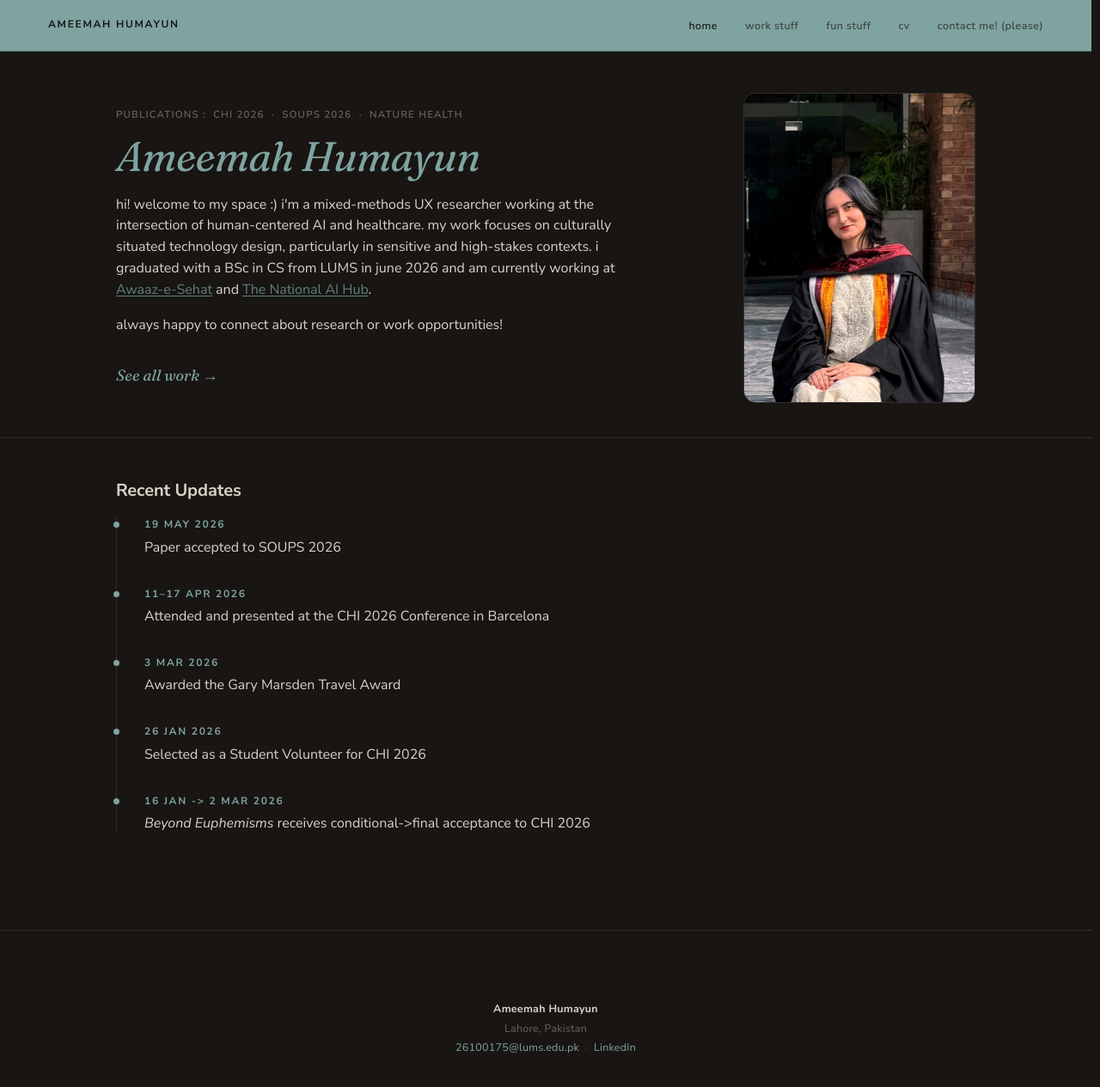
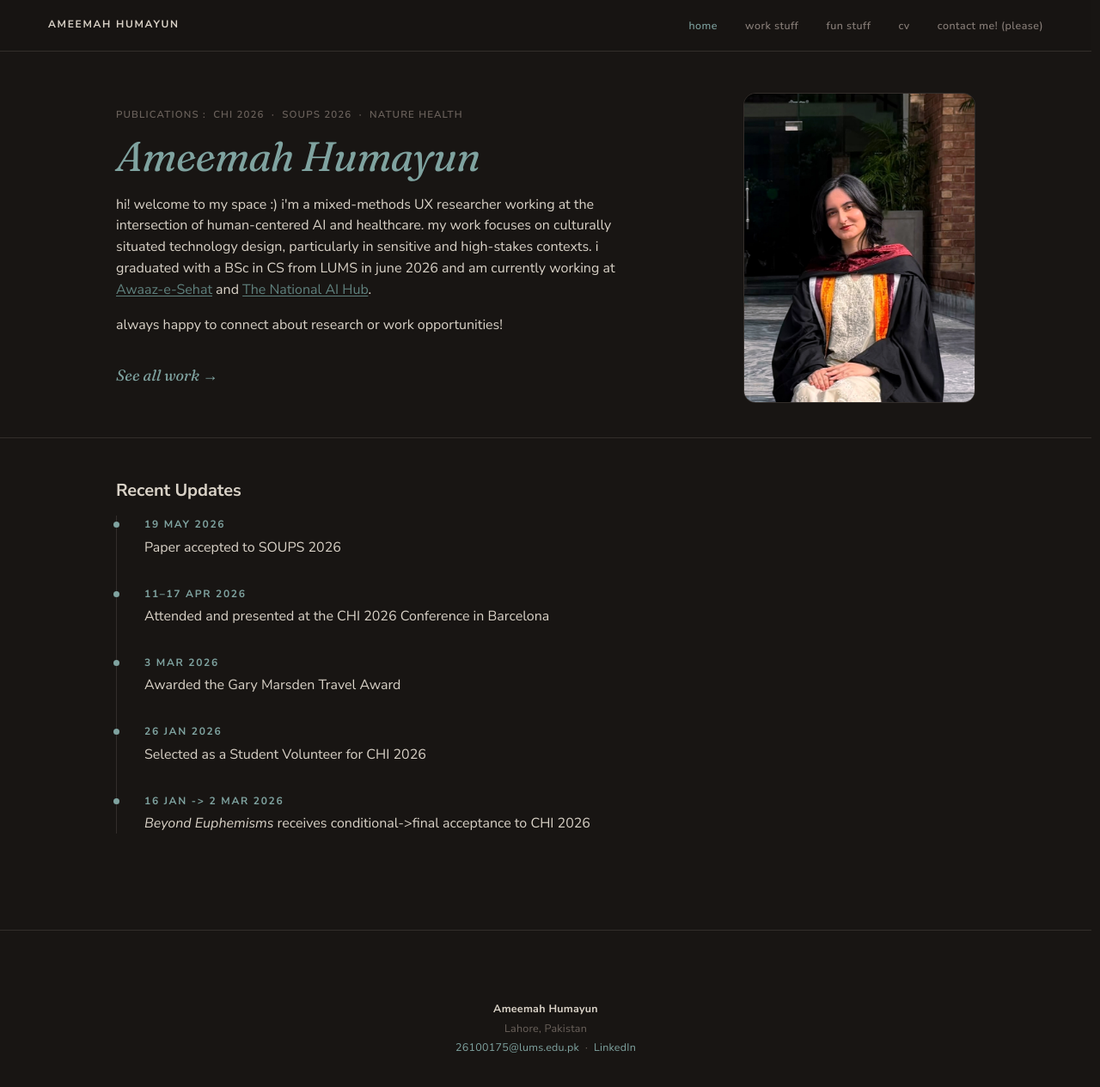
Before and after one commit to ameemahumayun/ameemahumayun.github.io, a Jekyll site: the page built from index.html, in a window 1280 px wide and 1279 px high. Shown: the top 1265 px of the window at 86% size. Built offline with Jekyll 4.4.1, drawn with Linux system fonts in a browser that asks for light colours.

Commit message:
Revert nav bar back to translucent dark glass
Undoes the solid-teal nav background/text changes; back to the
original rgba dark + blur treatment with accent-colored hover states.

Co-Authored-By: Claude Sonnet 5 <noreply@anthropic.com>
Claude-Session: https://claude.ai/code/session_01RCzM7zTsD8mFw1QLJ4sgHP

```diff
--- a/assets/css/layout.css
+++ b/assets/css/layout.css
@@ -22,8 +22,10 @@
   position: sticky;
   top: 0;
   z-index: var(--z-nav);
-  background: var(--color-accent);
-  border-bottom: 1px solid var(--color-accent-deep);
+  background: rgba(24, 21, 19, 0.85);
+  backdrop-filter: blur(12px);
+  -webkit-backdrop-filter: blur(12px);
+  border-bottom: var(--hairline);
   padding: 18px var(--gutter-nav);
 }
 
@@ -48,18 +50,19 @@
   gap: 10px;
 }
 .nav__home {
-  color: var(--color-bg);
+  color: var(--color-text-strong);
   font-weight: var(--weight-bold);
   cursor: pointer;
   padding-bottom: 2px;
   border-bottom: 1px solid transparent;
-  transition: border-color var(--duration) var(--ease);
+  transition: color var(--duration) var(--ease), border-color var(--duration) var(--ease);
 }
 .nav__home:hover {
-  border-bottom-color: var(--color-bg);
+  color: var(--color-accent);
+  border-bottom-color: var(--color-accent);
 }
 .nav__tag {
-  color: color-mix(in srgb, var(--color-bg) 60%, transparent);
+  color: var(--color-text-mute);
   font-weight: var(--weight-semibold);
 }
 .nav__tag::before { content: "/ "; }
@@ -71,15 +74,15 @@
   letter-spacing: var(--tracking-wide);
 }
 .nav__links a {
-  color: color-mix(in srgb, var(--color-bg) 70%, transparent);
+  color: var(--color-text-soft);
   font-weight: var(--weight-medium);
   padding-bottom: 2px;
   border-bottom: 1px solid transparent;
   transition: color var(--duration) var(--ease), border-color var(--duration) var(--ease);
 }
-.nav__links a:hover { color: var(--color-bg); border-bottom-color: var(--color-bg); }
+.nav__links a:hover { color: var(--color-accent); border-bottom-color: var(--color-accent); }
 /* Active page indicator */
-.nav__links a[aria-current="page"] { color: var(--color-bg); }
+.nav__links a[aria-current="page"] { color: var(--color-accent); }
 
 
 /* ----- SECTIONS ---------------------------------------------------------- */
```
